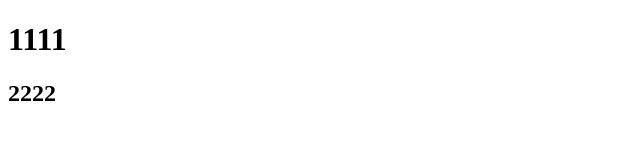
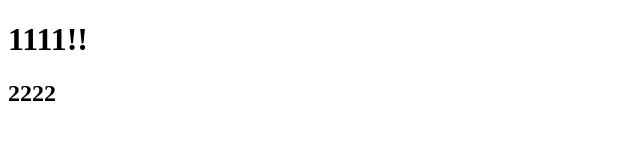
Before and after one commit to BigBossBon/Portfolio, a plain HTML site: page index.html in a window 1280 px wide. Shown: the full height of the page, 0-640 px from the left. Drawn offline with Linux system fonts and the light colour scheme.

Commit message:
Add exclamation point

```diff
--- a/index.html
+++ b/index.html
@@ -10,7 +10,7 @@
 </head>
 <body>
     <div>
-        <h1>1111</h1>
+        <h1>1111!!</h1>
         <h2>2222</h2>
     </div>
 </body>
```
